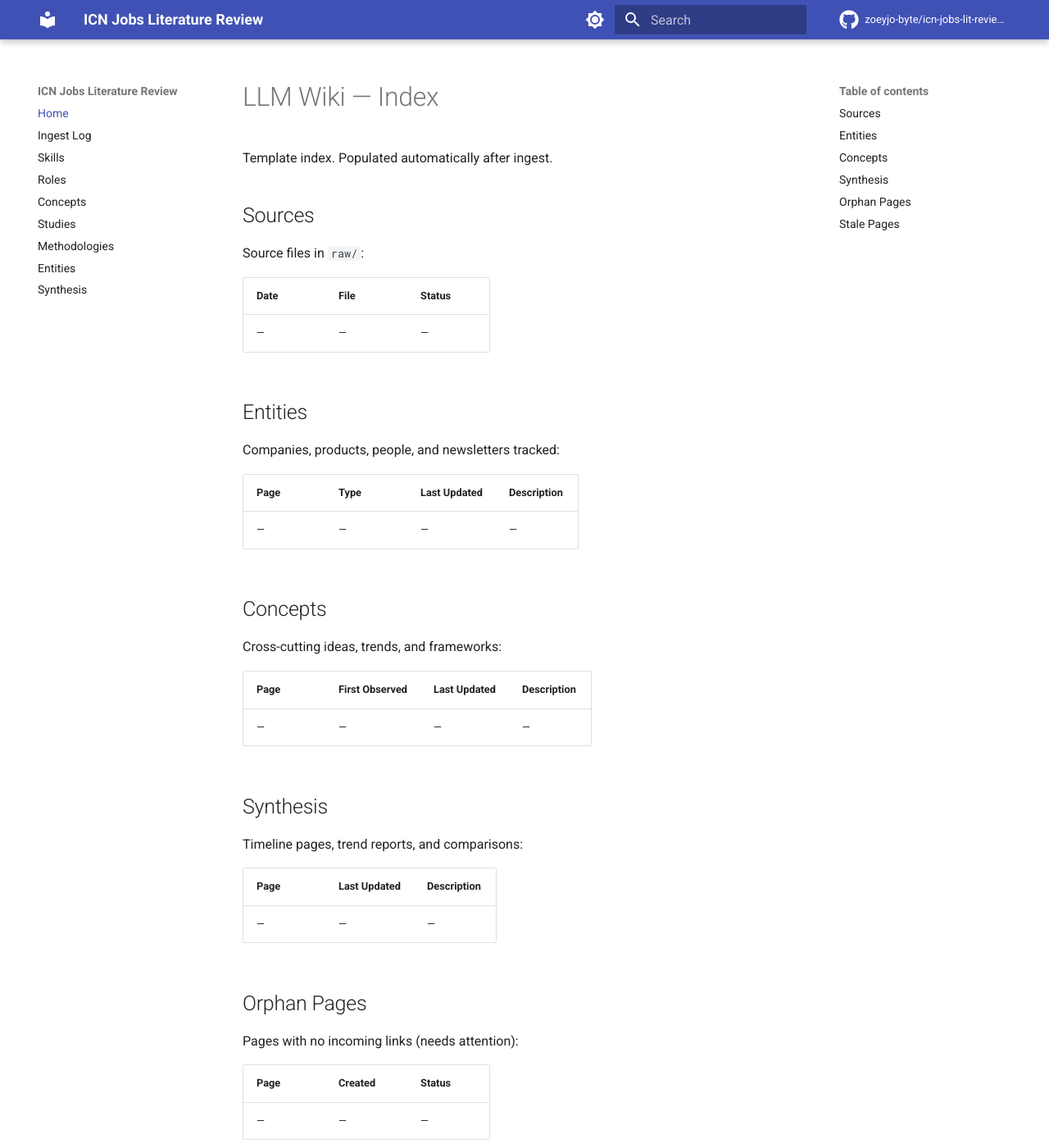
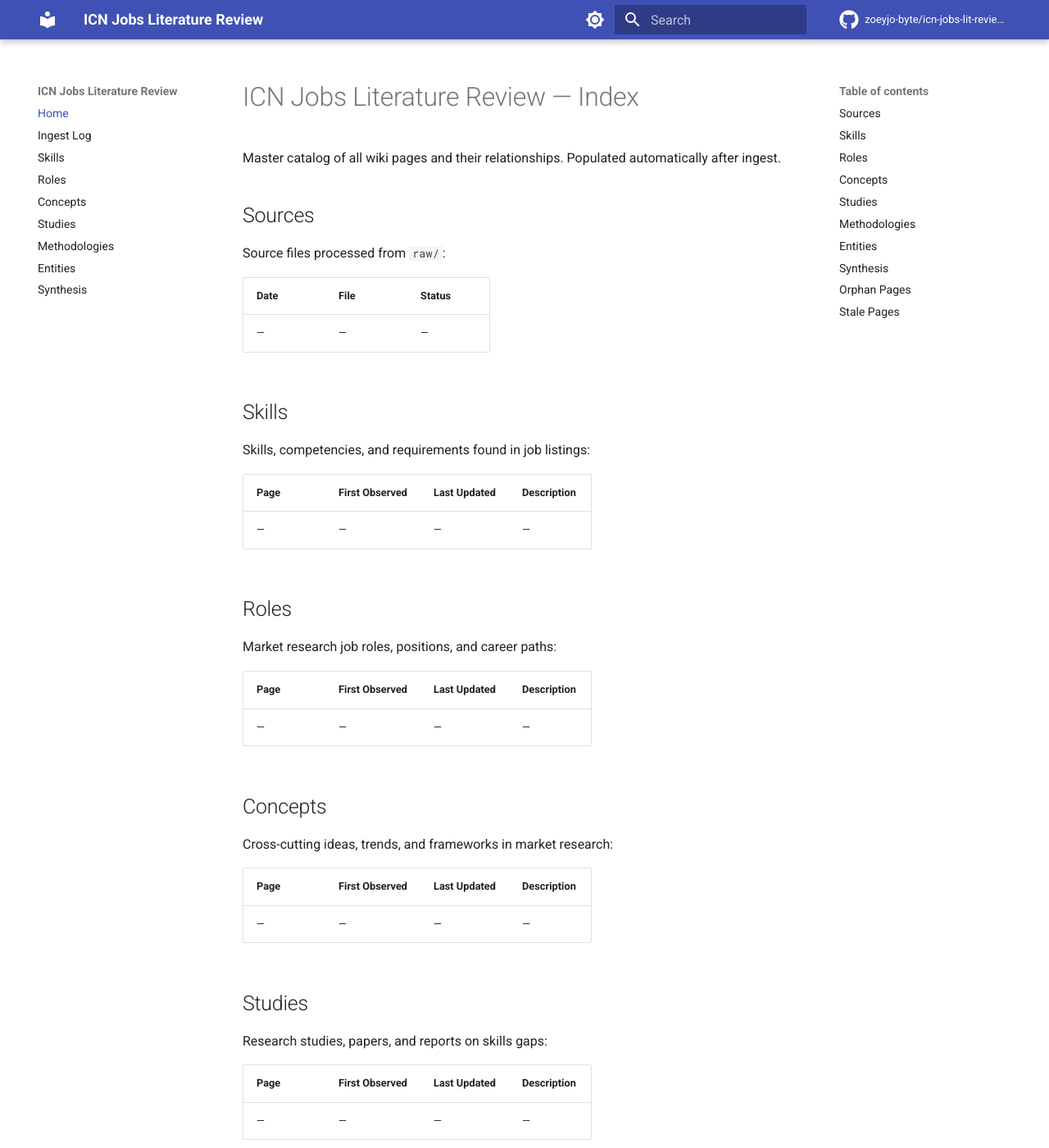
Before and after one commit to zoeyjo-byte/icn-jobs-lit-review, an MkDocs documentation site: the page built from wiki/index.md, in a window 1280 px wide and 1400 px high. Shown: the whole window at 82% size. Built offline with MkDocs 1.6.1 and Material for MkDocs 9.7.7, drawn with Linux system fonts in a browser that asks for light colours; comment, search, counter and statistics services are not loaded; some of the changed text lies outside the part shown.

Commit message:
Sync wiki/index.md with AGENTS.md schema
Add missing sections for skills/, roles/, studies/, methodologies/ that
the schema now defines but the index template did not yet list.

```diff
--- a/wiki/index.md
+++ b/wiki/index.md
@@ -1,34 +1,67 @@
-# LLM Wiki — Index
+# ICN Jobs Literature Review — Index
 
-Template index. Populated automatically after ingest.
+Master catalog of all wiki pages and their relationships. Populated
+automatically after ingest.
 
 ## Sources
 
-Source files in `raw/`:
+Source files processed from `raw/`:
 
 | Date | File | Status |
 |------|------|--------|
 | — | — | — |
 
+## Skills
+
+Skills, competencies, and requirements found in job listings:
+
+| Page | First Observed | Last Updated | Description |
+|------|---------------|-------------|-------------|
+| — | — | — | — |
+
+## Roles
+
+Market research job roles, positions, and career paths:
+
+| Page | First Observed | Last Updated | Description |
+|------|---------------|-------------|-------------|
+| — | — | — | — |
+
+## Concepts
+
+Cross-cutting ideas, trends, and frameworks in market research:
+
+| Page | First Observed | Last Updated | Description |
+|------|---------------|-------------|-------------|
+| — | — | — | — |
+
+## Studies
+
+Research studies, papers, and reports on skills gaps:
+
+| Page | First Observed | Last Updated | Description |
+|------|---------------|-------------|-------------|
+| — | — | — | — |
+
+## Methodologies
+
+Research methodologies used in the literature:
+
+| Page | First Observed | Last Updated | Description |
+|------|---------------|-------------|-------------|
+| — | — | — | — |
+
 ## Entities
 
-Companies, products, people, and newsletters tracked:
+Companies, research firms, tools, and platforms mentioned:
 
 | Page | Type | Last Updated | Description |
 |------|------|-------------|-------------|
 | — | — | — | — |
 
-## Concepts
-
-Cross-cutting ideas, trends, and frameworks:
-
-| Page | First Observed | Last Updated | Description |
-|------|---------------|-------------|-------------|
-| — | — | — | — |
-
 ## Synthesis
 
-Timeline pages, trend reports, and comparisons:
+Timeline pages, trend reports, comparisons, and gap analysis:
 
 | Page | Last Updated | Description |
 |------|-------------|-------------|
```
